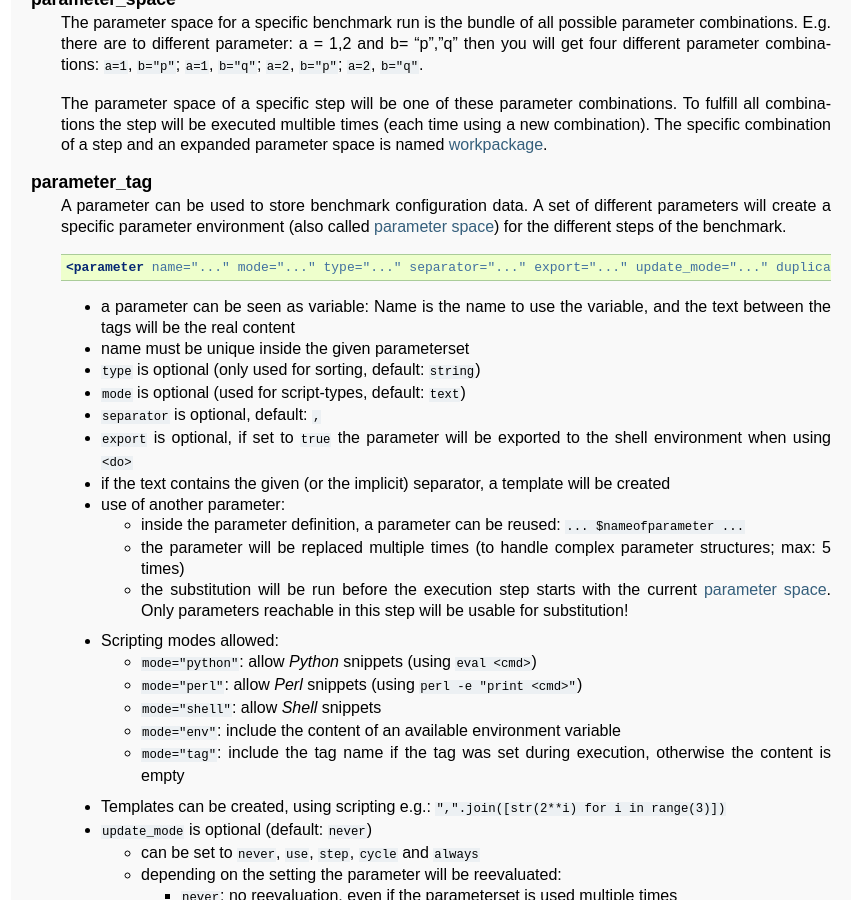
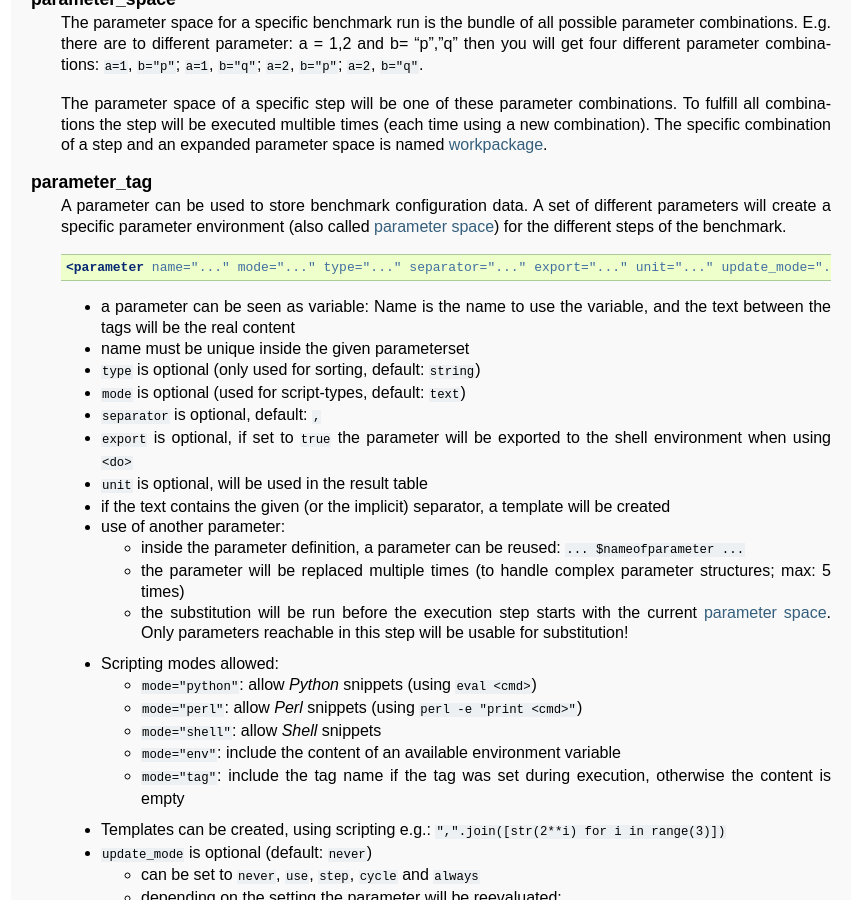
Before and after one commit to FZJ-JSC/JUBE, a Sphinx documentation site: the page built from docs/glossar.rst, in a window 1280 px wide and 900 px high, scrolled down 8363 px. Shown: the whole window, without its empty margins (219-1081 px from the left). Built offline with Sphinx 7.4.7, drawn with Linux system fonts in a browser that asks for light colours.

Commit message:
Add parameter unit to glossar

```diff
--- a/docs/glossar.rst
+++ b/docs/glossar.rst
@@ -264,7 +264,7 @@ Glossary
 
       .. code-block:: xml
 
-         <parameter name="..." mode="..." type="..." separator="..." export="..." update_mode="..." duplicate="...">...</parameter>
+         <parameter name="..." mode="..." type="..." separator="..." export="..." unit="..." update_mode="..." duplicate="...">...</parameter>
 
       * a parameter can be seen as variable: Name is the name to use the variable, and the text between the tags
         will be the real content
@@ -273,6 +273,7 @@ Glossary
       * ``mode`` is optional (used for script-types, default: ``text``)
       * ``separator`` is optional, default: ``,``
       * ``export`` is optional, if set to ``true`` the parameter will be exported to the shell environment when using ``<do>``
+      * ``unit`` is optional, will be used in the result table
       * if the text contains the given (or the implicit) separator, a template will be created
       * use of another parameter:
 
```
